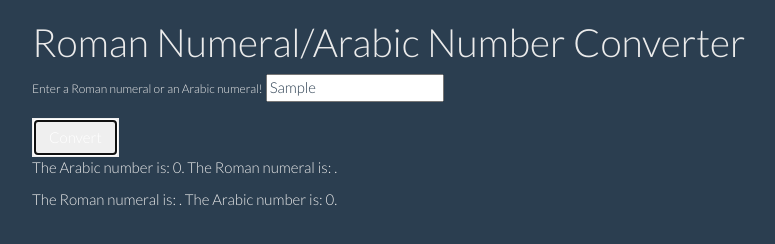
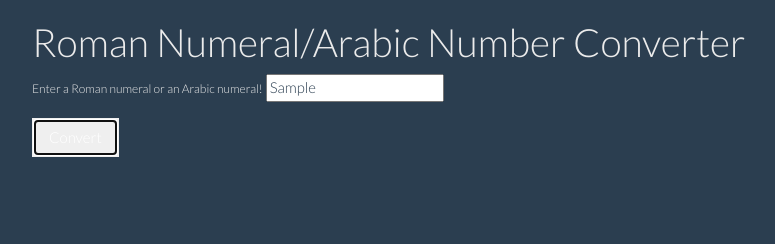
Before and after one commit to sagaquisces/arabic_roman_converter, a plain HTML site: page index.html in a window 1280 px wide. Both pictures are taken after typing "Sample" into the empty fields and a click on the button "Convert". Shown: the whole page, without its empty margins (38-813 px from the left). Drawn offline with Linux system fonts and the light colour scheme.

Commit message:
more changes

```diff
--- a/css/styles.css
+++ b/css/styles.css
@@ -0,0 +1,3 @@
+#romanToArabic, #arabicToRoman {
+  display:none;
+}
--- a/index.html
+++ b/index.html
@@ -20,10 +20,10 @@
       </form>
 
       <div id="arabicToRoman">
-        <p>The Arabic number is: <span class="arabicNumber"></span>. The Roman numeral is: <span class="romanNumeral"></span>.</p>
+        <p>The Arabic number is: <span class="inputArabicNumber"></span>. The Roman numeral is: <span class="outputRomanNumeral"></span>.</p>
       </div>
       <div id="romanToArabic">
-        <p>The Roman numeral is: <span class="romanNumeral"></span>. The Arabic number is: <span class="arabicNumber"></span>.</p>
+        <p>The Roman numeral is: <span class="inputRomanNumeral"></span>. The Arabic number is: <span class="outputArabicNumber"></span>.</p>
       </div>
 
 
--- a/js/scripts.js
+++ b/js/scripts.js
@@ -119,6 +119,8 @@ var convert = function (s) {
 	} else {
 		romanToArabic(s);
 	}
+
+
 };
 
 //alert (arabicToRoman(111));
@@ -135,10 +137,14 @@ $(document).ready(function() {
     var inputtedString = $("input#string").val();
 
 		var result = convert(inputtedString);
+		alert(outputArabic + " " + outputRoman);
 
-		alert (result);
+		$(".inputRomanNumeral").text(inputtedString);
+		$(".inputArabicNumber").text(inputtedString);
+    $(".outputArabicNumber").text(outputArabic);
+    $(".outputRomanNumeral").text(outputRoman);
 
-    $(".arabicNumber").text(outputArabic);
-    $(".romanNumberal").text(outPutRoman);
+		$("#romanToArabic").show;
+		$("#arabicToRoman").show;
   });
 });
```
